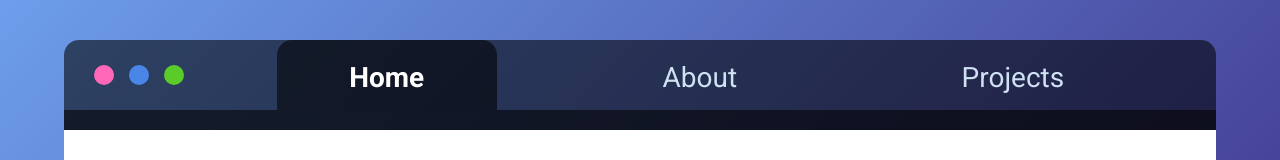
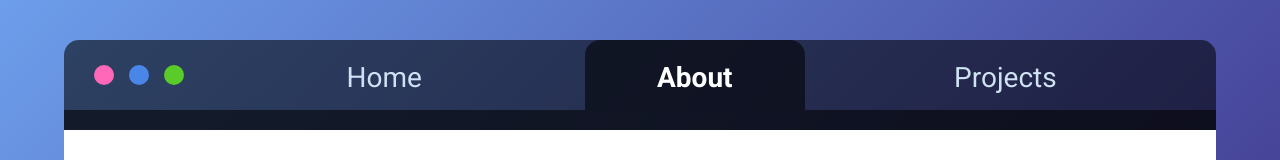
Before and after one commit to joekgilberto/portfolio, a React (Create React App) app: page /about in a window 1280 px wide. Shown: the top 160 px of the page. Built offline with nearby package versions, Linux system fonts and the light colour scheme.

Commit message:
adds selected functionality for header

```diff
--- a/src/App/App.js
+++ b/src/App/App.js
@@ -4,6 +4,7 @@ import './App.css';
 import Header from '../components/Header/Header';
 import Footer from '../components/Footer/Footer';
 import { Route, Routes } from 'react-router-dom';
+import { useState } from 'react';
 
 // IMPORT PAGES
 import Home from '../pages/Home/Home';
@@ -11,16 +12,16 @@ import About from '../pages/About/About';
 import Projects from '../pages/Projects';
 
 function App() {
+  const [page, setPage] = useState('home')
 
   return (
     <div className='App'>
-      <Header />
+      <Header page={page} />
       <main>
       <Routes>
-        <Route exact path='/' element={<Home />} />
-        <Route path='/projects' element={<Projects />} />
-        <Route path='/about' element={<About />} />
-
+        <Route path='/' element={<Home page={page} setPage={setPage} />} name='home' />
+        <Route path='/about' element={<About page={page} setPage={setPage} />} name='about' />
+        <Route path='/projects' element={<Projects page={page} setPage={setPage} />} name='projects' />
       </Routes>
       </main>
       <Footer />
--- a/src/components/Header/Header.css
+++ b/src/components/Header/Header.css
@@ -31,7 +31,7 @@ header nav div {
     padding-top: 5px;
 }
 
-.projects{
+#projects{
     margin-right: 10px;
 }
 
--- a/src/components/Header/Header.jsx
+++ b/src/components/Header/Header.jsx
@@ -1,7 +1,7 @@
 import { Link } from 'react-router-dom';
 import './Header.css';
 
-function Header() {
+function Header({page, setPage}) {
 
   return (
     <header>
@@ -12,13 +12,13 @@ function Header() {
       </section>
       <nav>
         <Link to='/'>
-          <div className='active'>Home</div>
+          <div className={page==="home"?"active":null}>Home</div>
         </Link>
         <Link to='/about'>
-          <div>About</div>
+          <div className={page==="about"?"active":null}>About</div>
         </Link>
         <Link to='/projects'>
-          <div className='projects'>Projects</div>
+          <div className={page==="projects"?"active":null} id="projects">Projects</div>
         </Link>
       </nav>
     </header>
--- a/src/pages/About/About.jsx
+++ b/src/pages/About/About.jsx
@@ -1,7 +1,7 @@
 import "./About.css"
 import { useState, useEffect } from "react";
 
-function About() {
+function About({page, setPage}) {
     const [about, setAbout] = useState(null);
 
     async function getAboutData() {
@@ -10,7 +10,11 @@ function About() {
         setAbout(data);
     };
 
-    useEffect(() => { getAboutData() }, []);
+    useEffect(() => {
+        getAboutData()
+        setPage("about")
+    }, []);
+
 
     function loaded() {
         return (
--- a/src/pages/Home/Home.jsx
+++ b/src/pages/Home/Home.jsx
@@ -1,7 +1,14 @@
 import "./Home.css"
 import { Link } from 'react-router-dom';
+import { useEffect } from "react";
 
-function Home(props) {
+function Home({page, setPage}) {
+
+    useEffect(() => {
+        setPage("home")
+
+    }, []);
+
     return (
         <section className="Home">
             <h1>JOE GILBERTO</h1>
--- a/src/pages/Projects.jsx
+++ b/src/pages/Projects.jsx
@@ -1,6 +1,6 @@
 import { useState, useEffect } from "react";
 
-function Projects(props) {
+function Projects({page, setPage}) {
     const [projects, setProjects] = useState(null);
 
     async function getProjectsData() {
@@ -9,7 +9,11 @@ function Projects(props) {
         setProjects(data);
     };
 
-    useEffect(() => { getProjectsData() }, []);
+    useEffect(() => {
+        getProjectsData()
+        setPage("projects")
+
+    }, []);
 
     function loaded() {
         return projects.map((project,idx) => (
```
